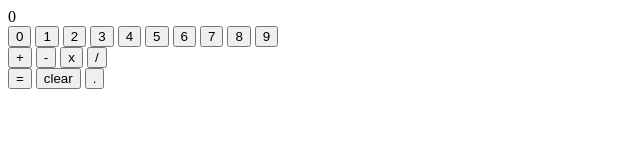
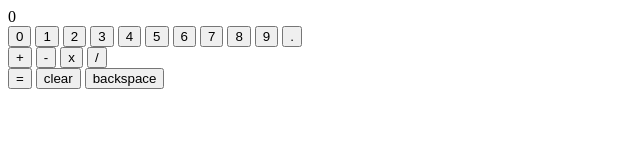
Before and after one commit to Se-French/odin-calculator, a plain HTML site: page index.html in a window 1280 px wide. Shown: the whole page, without its empty margins (0-640 px from the left). Drawn offline with Linux system fonts and the light colour scheme.

Commit message:
Add a backspace button

```diff
--- a/index.html
+++ b/index.html
@@ -20,6 +20,7 @@
             <button class="number" value="7">7</button>
             <button class="number" value="8">8</button>
             <button class="number" value="9">9</button>
+            <button class="number" value="." id="decimal">.</button>
         </div>
 
         <div id="operators">
@@ -32,7 +33,7 @@
         <div id="result">
             <button id="equals">=</button>
             <button id="clear">clear</button>
-            <button id="decimal">.</button>
+            <button id="backspace">backspace</button>
         </div>
     </body>
 </html>
```
